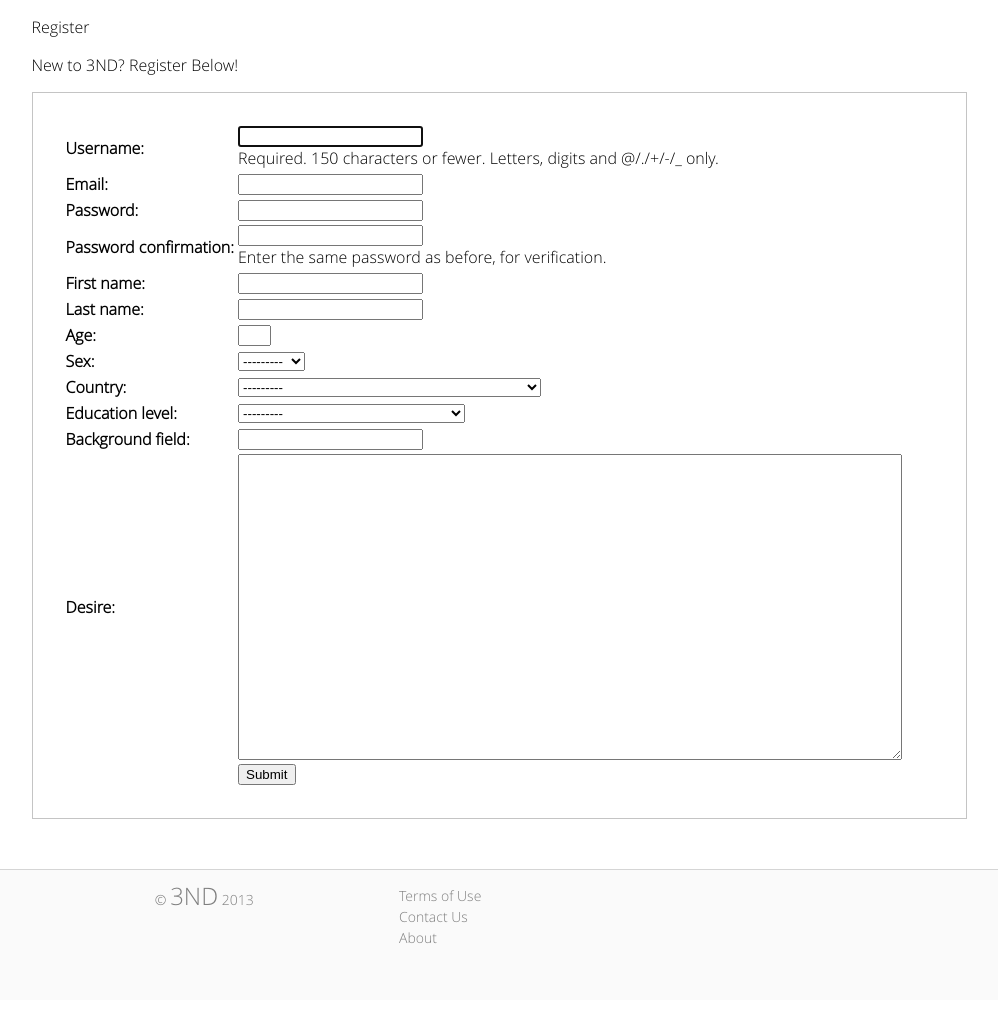
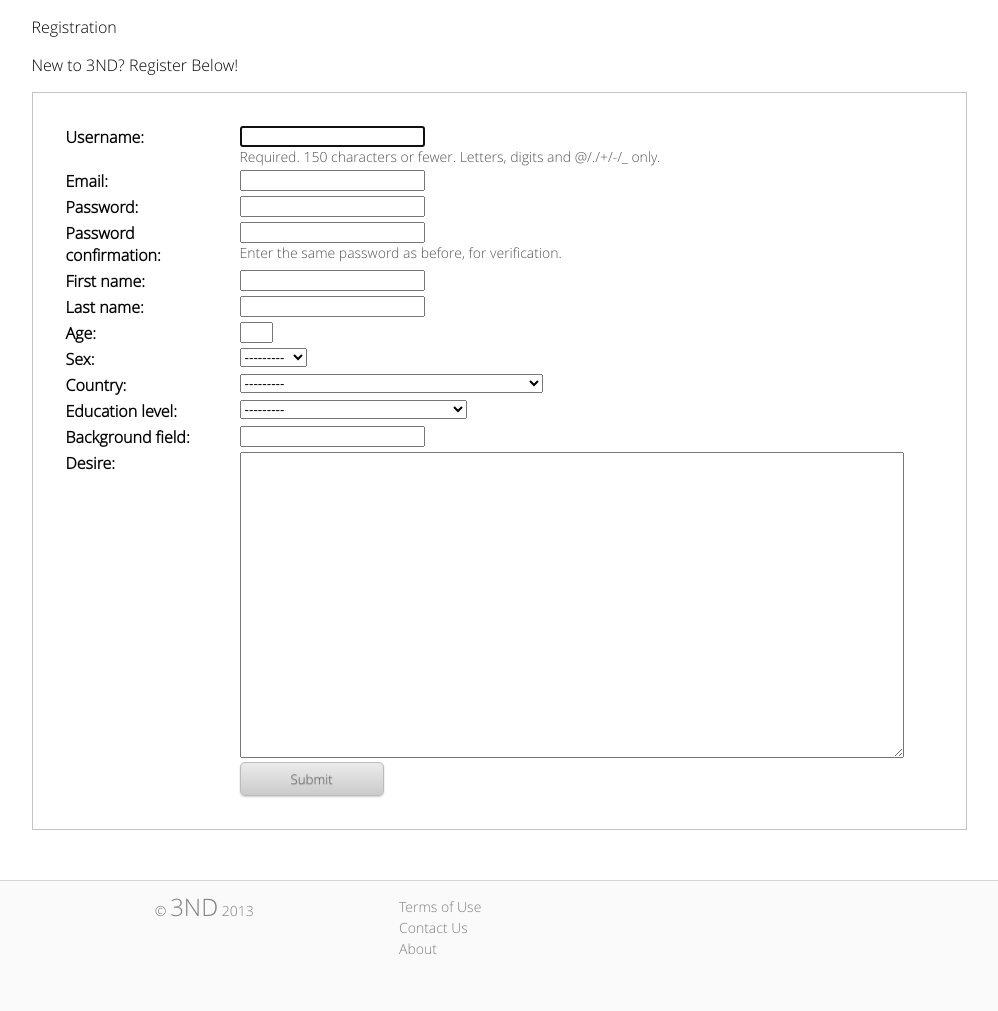
Before and after one commit to mollycode/tnd, a Django app: page /users/register/ in a window 1280 px wide. Shown: the part 52-1063 px from the top of the page, without its empty margins (141-1139 px from the left). Before the commit the page ends 996 px from the top, so only its background shows below. Run offline with Django 3.2, Linux system fonts and the light colour scheme; some libraries are stand-ins or nearby versions.

Commit message:
Edit design for registration, sign in pages
Change font, colors for registration page

```diff
--- a/static/style.css
+++ b/static/style.css
@@ -919,3 +919,31 @@ body {
 .addbutton:hover{
 	text-decoration: none;
 }
+
+#register {
+	border: 1px solid #c4c4c4;
+	padding: 30px;
+	margin-bottom: 50px;
+}
+
+#register table tr {
+	vertical-align: top;
+}
+
+#register table tr td {
+	padding-left: 30px;
+	padding-right: 30px;
+}
+
+#register table tr td:first-child {
+	font-family: 'OpenSans';
+	font-weight: normal;
+	font-size: 18px;
+	margin: 0px;
+}
+
+#register table tr td:nth-child(2) {
+	font-family: 'OpenSansLight';
+	font-size: 14px;
+	color: #535353;
+}
--- a/users/templates/login.html
+++ b/users/templates/login.html
@@ -97,7 +97,7 @@
       </form>
     <h3>Accounts</h3>
     <p>3ND has more to offer when you sign in to your 3ND Account.</p>
-    <p>Sign in at the top, or <a href="/register/" style="color: #007f80; text-decoration: none;">create an acount for free</a>.
+    <p>Sign in at the top, or <a href="/register/" style="color: #007f80; text-decoration: none;">create an account for free</a>.
     </div>
    <!-- /container -->
 
--- a/users/templates/register.html
+++ b/users/templates/register.html
@@ -1,10 +1,10 @@
 {% extends "base.html" %}
 
 {% block content %}
-<p>Register</p>
+<p>Registration</p>
 <p>New to 3ND? Register Below!</p>
 
-<div style="border: 1px solid #c4c4c4; padding: 30px; margin-bottom: 50px; font-family: 'OpenSansLight'; font-weight: normal;">
+<div id="register">
     <form action="" method="post">
         {% csrf_token %}
         <table>
@@ -13,7 +13,7 @@
             <tr>
                 <td></td>
                 <td>
-                    <input type="submit" value="Submit" name="submit">
+                    <input type="submit" value="Submit" name="submit" class="button grey">
                 </td>
             </tr>
         </table>
```
